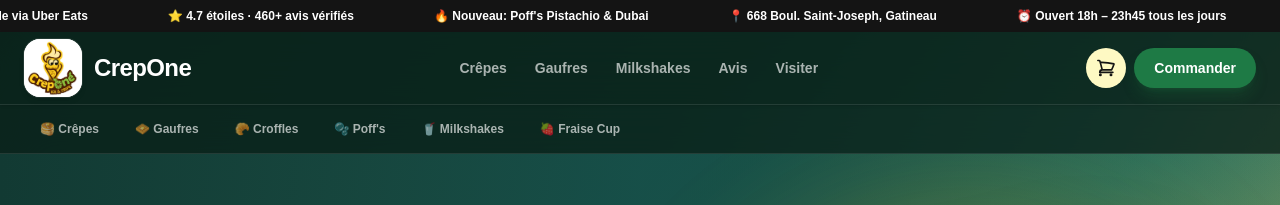
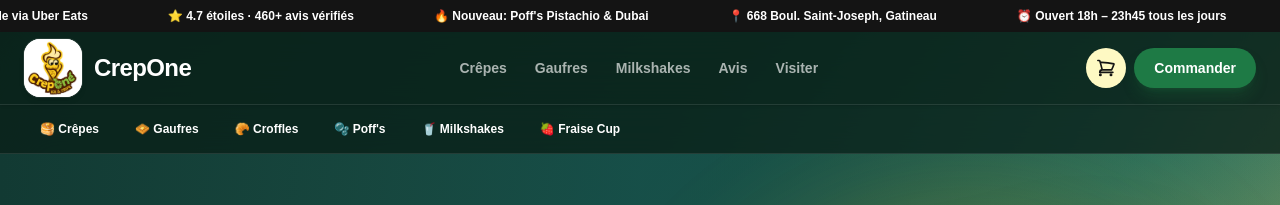
Before and after one commit to yanishmk/Crepone-, a Next.js app: page / in a window 1280 px wide. Shown: the top 205 px of the page. Built offline with nearby package versions, Linux system fonts and the light colour scheme.

Commit message:
Make category nav text white

```diff
--- a/src/app/page.tsx
+++ b/src/app/page.tsx
@@ -379,7 +379,7 @@
             <a
               key={id}
               href={`#${id}`}
-              className="flex-shrink-0 rounded-full px-4 py-1.5 text-xs font-black text-white/65 transition-all hover:bg-white/12 hover:text-white"
+              className="flex-shrink-0 rounded-full px-4 py-1.5 text-xs font-black text-white transition-all hover:bg-white/12"
             >
               {icon} {label}
             </a>
```
